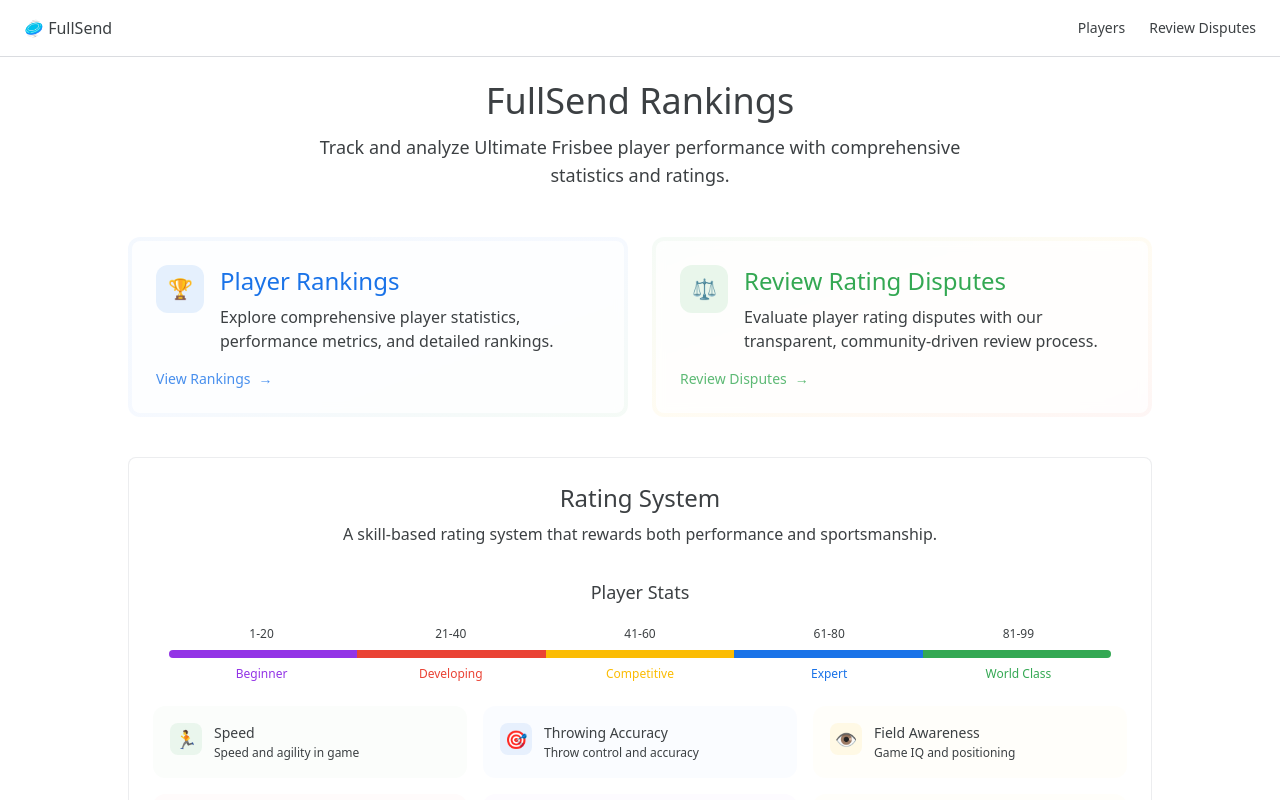
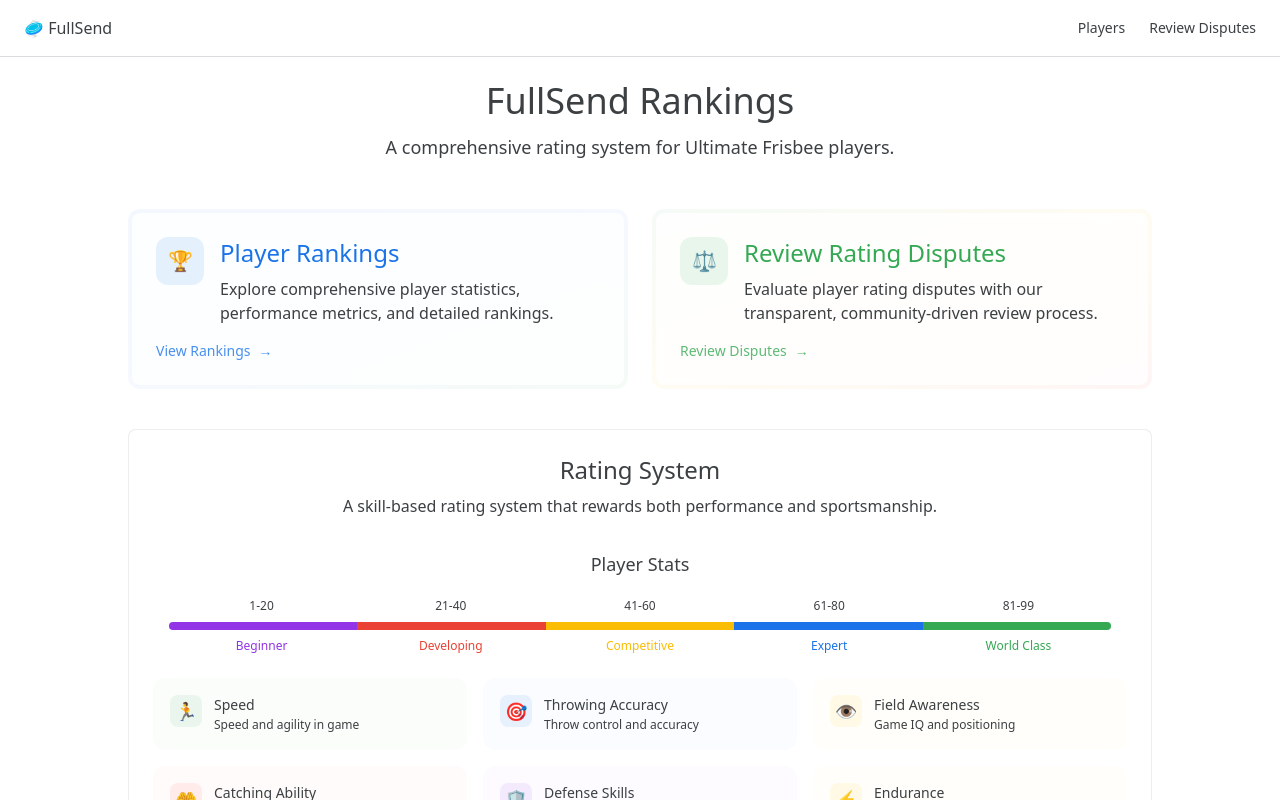
Before and after one commit to tullah/fullsendapp, a Next.js app: page / in a window 1280 px wide. Shown: the top 800 px of the page. Built offline with nearby package versions, Linux system fonts and the light colour scheme.

Commit message:
updated main page text

```diff
--- a/app/page.tsx
+++ b/app/page.tsx
@@ -11,7 +11,7 @@ export default function Home() {
             FullSend Rankings
           </h1>
           <p className="text-base sm:text-lg text-foreground/60 max-w-2xl mx-auto">
-            Track and analyze Ultimate Frisbee player performance with comprehensive statistics and ratings.
+            A comprehensive rating system for Ultimate Frisbee players.
           </p>
         </div>
 
```
